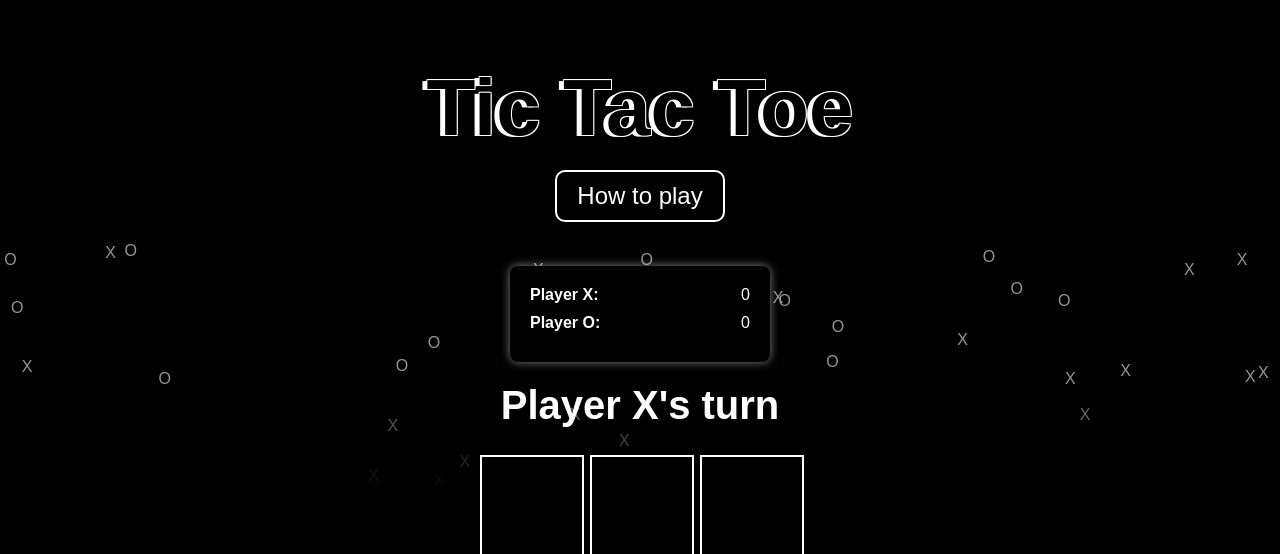
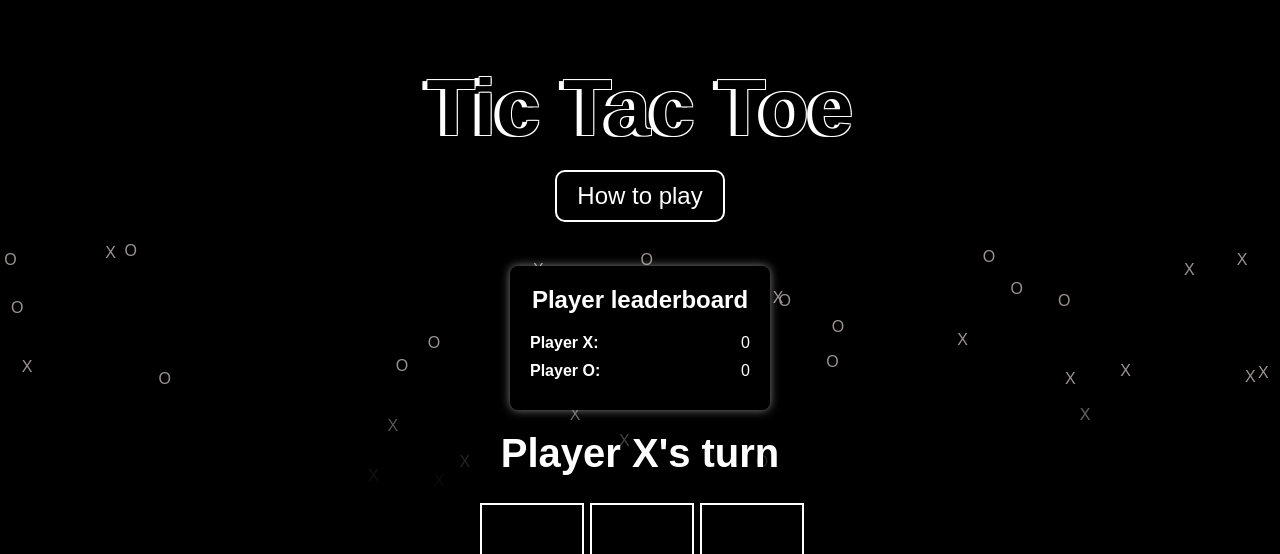
Before and after one commit to jasnphung/tic-tac-toe, a PHP site: page / in a window 1280 px wide. Shown: the top 554 px of the page. Run offline with PHP 8.4, Linux system fonts and the light colour scheme.

Commit message:
Update README.md, update image assets, update leaderboard

```diff
--- a/index.php
+++ b/index.php
@@ -35,6 +35,7 @@ $_SESSION["scores"] = ['X' => 0, 'O' => 0];
 </button> -->
 <!-- <h2>Player vs Computer</h2> -->
 <div id="leaderboard" class="leaderboard">
+    <div class="title">Player leaderboard</div>
     <div class="player-score">
         <span class="player">Player X:</span>
         <span id="playerXScore" class="score">0</span>
--- a/script.js
+++ b/script.js
@@ -3,6 +3,7 @@ let gameActive = true;
 let cells;
 let scores = {};
 
+let mode = 2; // 1: Player vs Computer, 2: Player vs Player
 
 function startGame() {
     //request to reset the game
@@ -22,6 +23,7 @@ function startGameBoard() {
     document.getElementById('message').textContent = `Player ${currentPlayer}'s turn`;
     renderBoard();
 }
+
 function renderBoard() {
     console.log("rendering board");
     const gameBoard = document.getElementById('gameBoard');
@@ -38,6 +40,7 @@ function renderBoard() {
         cells.push(cellElement); // Push each cell element into cells array
     });
 }
+
 function handleCellClick(index) {
     if (board[index] || !gameActive) return; // Check if cell is already occupied or game is over
 
--- a/styles.css
+++ b/styles.css
@@ -144,6 +144,14 @@ button:hover{
     margin: 20px auto; /* Center the leaderboard horizontally */
 }
 
+.title {
+    font-weight: bold;
+    color: #fff;
+    text-align: center;
+    margin-bottom: 20px;
+    font-size: 1.5em;
+}
+
 .player-score {
     display: flex;
     justify-content: space-between;
```
Also changed, not shown: README.md, 25 other files.
